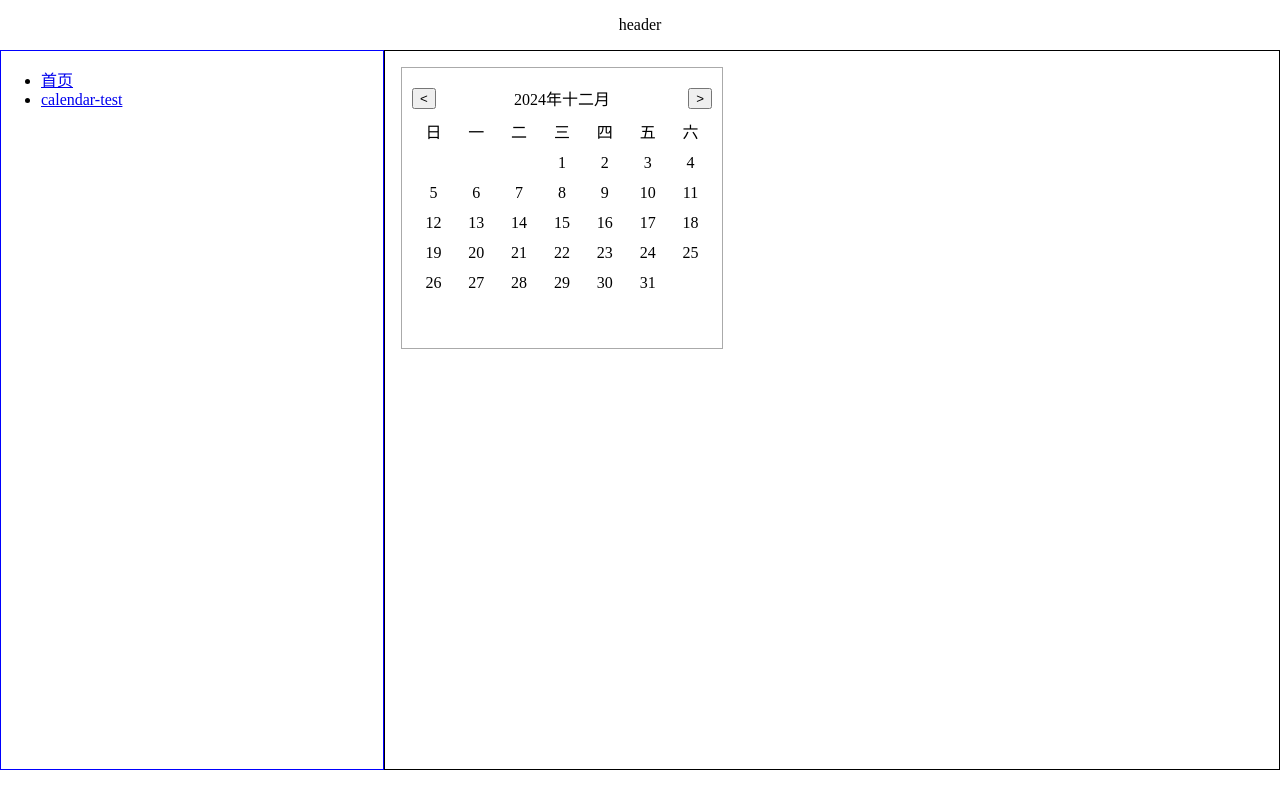
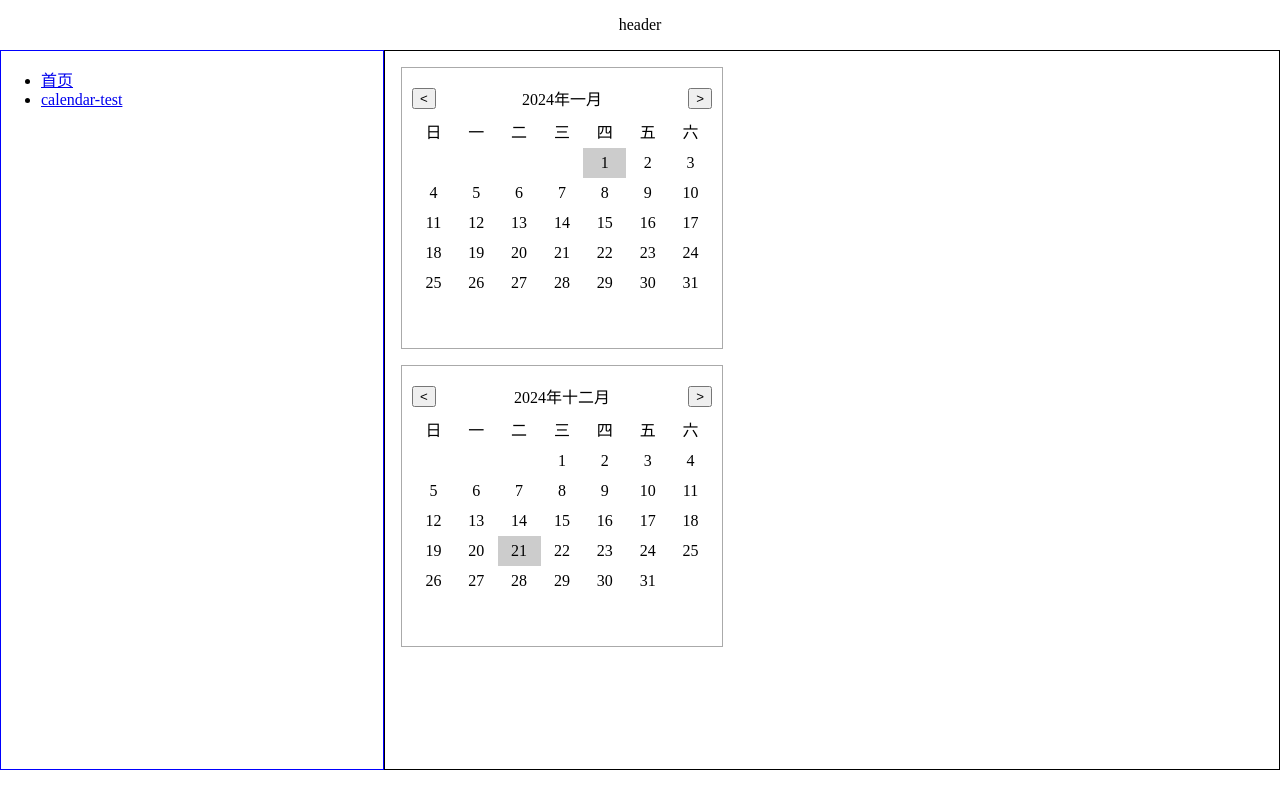
Before and after one commit to cwy007/controlled-and-uncontrolled, a React (Vite) app: page /calendar-test in a window 1280 px wide. Built offline with nearby package versions, Linux system fonts and the light colour scheme.

Commit message:
fix: current day

```diff
--- a/package.json
+++ b/package.json
@@ -10,6 +10,7 @@
     "preview": "vite preview"
   },
   "dependencies": {
+    "classnames": "^2.5.1",
     "react": "^18.3.1",
     "react-dom": "^18.3.1",
     "react-router": "^7.0.2"
--- a/src/pages/CalendarTest/index.module.scss
+++ b/src/components/CalendarTest/index.module.scss
@@ -27,6 +27,10 @@
         background-color: #ccc;
         cursor: pointer;
       }
+
+      .day.selected {
+        background-color: #ccc;
+      }
     }
   }
 }
--- /dev/null
+++ b/src/components/CalendarTest/index.tsx
@@ -0,0 +1,62 @@
+import { useState } from 'react';
+import './index.module.scss';
+import { renderDates } from './utils';
+
+const monthNames = [
+  '一月',
+  '二月',
+  '三月',
+  '四月',
+  '五月',
+  '六月',
+  '七月',
+  '八月',
+  '九月',
+  '十月',
+  '十一月',
+  '十二月',
+]
+
+interface CalendarProps {
+  defaultValue?: Date;
+  onChange?: (date: Date) => void;
+}
+
+function Calendar(props: CalendarProps) {
+  const {
+    defaultValue = new Date(),
+    onChange,
+  } = props;
+  const [date, setDate] = useState(defaultValue);
+
+  const handlePrevMonth = () => {
+    setDate(new Date(date.getFullYear(), date.getMonth() - 1, 1));
+  }
+
+  const handleNextMonth = () => {
+    setDate(new Date(date.getFullYear(), date.getMonth() + 1, 1));
+  }
+
+  return (
+    <div className="calendar">
+      <div className="header">
+        <button onClick={handlePrevMonth}>&lt;</button>
+        <div>{date.getFullYear()}年{monthNames[date.getMonth()]}</div>
+        <button onClick={handleNextMonth}>&gt;</button>
+      </div>
+      <div className="days">
+        <div className="day">日</div>
+        <div className="day">一</div>
+        <div className="day">二</div>
+        <div className="day">三</div>
+        <div className="day">四</div>
+        <div className="day">五</div>
+        <div className="day">六</div>
+
+        {renderDates(date)}
+      </div>
+    </div>
+  );
+}
+
+export default Calendar;
--- a/src/pages/CalendarTest/utils.tsx
+++ b/src/components/CalendarTest/utils.tsx
@@ -1,14 +1,14 @@
-import React from "react";
+import classNames from "classnames";
 
 /** 本月总共有多少天 */
 export const daysOfMonth = (year: number, month: number) => {
   return new Date(year, month + 1, 0).getDate();
-}
+};
 
 /** 本月的第一天是星期几 */
 export const firstDayOfMonth = (year: number, month: number) => {
   return new Date(year, month + 1).getDay();
-}
+};
 
 export const renderDates = (date: Date) => {
   const days = [];
@@ -20,8 +20,18 @@ export const renderDates = (date: Date) => {
   }
 
   for (let i = 1; i <= daysCount; i++) {
-    days.push(<div key={i} className="day">{i}</div>);
+    days.push(
+      <div
+        key={i}
+        className={classNames({
+          day: true,
+          selected: i === date.getDate(),
+        })}
+      >
+        {i}
+      </div>
+    );
   }
 
   return days;
-}
+};
--- a/src/pages/CalendarTest/index.tsx
+++ b/src/pages/CalendarTest/index.tsx
@@ -1,53 +1,12 @@
-import React, { useState } from 'react';
-import './index.module.scss';
-import { renderDates } from './utils';
+import Calendar from '../../components/CalendarTest'
 
-const monthNames = [
-  '一月',
-  '二月',
-  '三月',
-  '四月',
-  '五月',
-  '六月',
-  '七月',
-  '八月',
-  '九月',
-  '十月',
-  '十一月',
-  '十二月',
-]
-
-function Calendar() {
-  const [date, setDate] = useState(new Date());
-
-  const handlePrevMonth = () => {
-    setDate(new Date(date.getFullYear(), date.getMonth() - 1, 1));
-  }
-
-  const handleNextMonth = () => {
-    setDate(new Date(date.getFullYear(), date.getMonth() + 1, 1));
-  }
-
+const CalendarTest = () => {
   return (
-    <div className="calendar">
-      <div className="header">
-        <button onClick={handlePrevMonth}>&lt;</button>
-        <div>{date.getFullYear()}年{monthNames[date.getMonth()]}</div>
-        <button onClick={handleNextMonth}>&gt;</button>
-      </div>
-      <div className="days">
-        <div className="day">日</div>
-        <div className="day">一</div>
-        <div className="day">二</div>
-        <div className="day">三</div>
-        <div className="day">四</div>
-        <div className="day">五</div>
-        <div className="day">六</div>
-
-        {renderDates(date)}
-      </div>
+    <div style={{ display: 'flex', flexDirection: 'column', gap: 16 }}>
+      <Calendar defaultValue={new Date('2024-1-1')} />
+      <Calendar defaultValue={new Date('2024-12-21')} />
     </div>
-  );
+  )
 }
 
-export default Calendar;
+export default CalendarTest;
```
Also changed, not shown: 1 other file (tests, documents, lock files or other folders).
